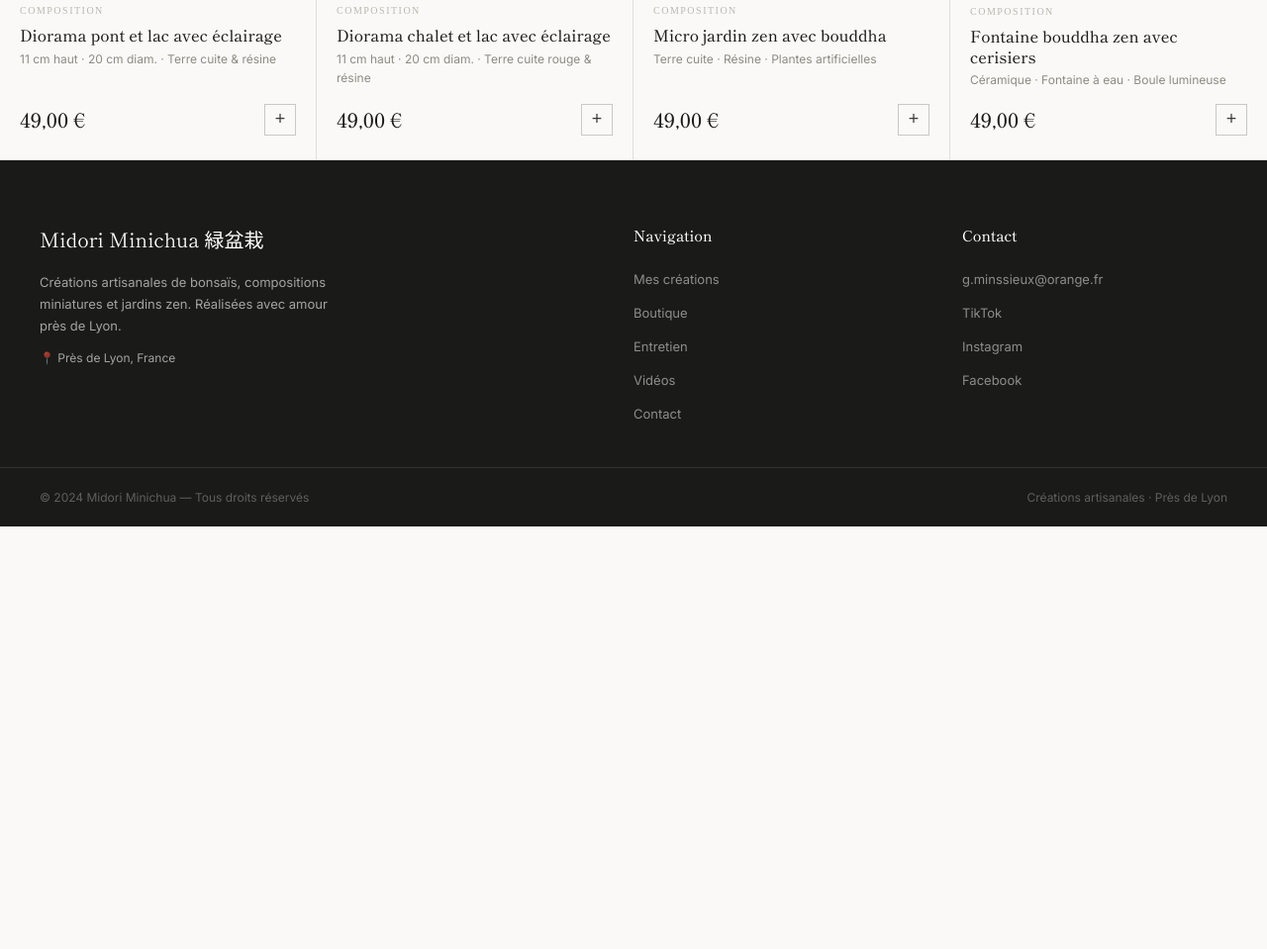
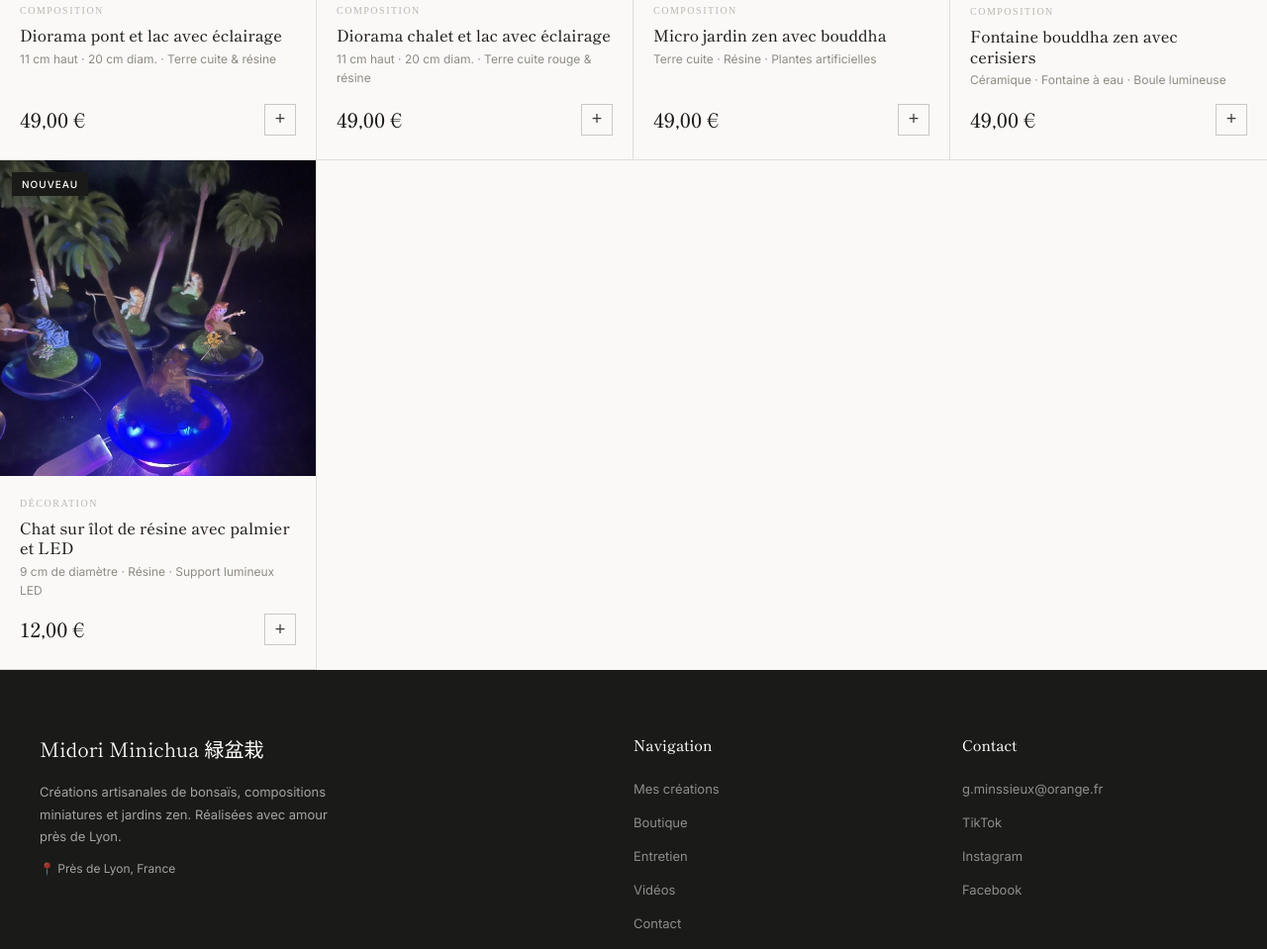
Before and after one commit to AlexisMinssieux/midori-minichua, a website: page boutique.html in a window 1280 px wide. Shown: the part 1881-2840 px from the top of the page at 99% size. Before the commit the page ends 2413 px from the top, so only its background shows below. Drawn offline with Linux system fonts and the light colour scheme.

Commit message:
Ajout produit : Chat sur îlot de résine avec palmier et LED (12€)
Co-Authored-By: Claude Opus 4.8 <noreply@anthropic.com>

```diff
--- a/boutique.html
+++ b/boutique.html
@@ -357,6 +357,19 @@ const products = [
     imgs: ["img/fontaine-bouddha-1.jpg", "img/fontaine-bouddha-2.jpg", "img/fontaine-bouddha-3.jpg"],
     tags: ["Fontaine", "Bouddha", "Cerisier"],
     desc: "Fontaine zen d'intérieur dans une vasque en céramique blanche : statue de bouddha en méditation, boule de verre lumineuse, cerisiers en fleurs roses, mousse et fleurs colorées. Circulation d'eau avec pompe. Pièce unique faite main. Livraison dès 6,49 € ou remise en main propre à Saint-Genis-Laval."
+  },
+  {
+    id: 13,
+    name: "Chat sur îlot de résine avec palmier et LED",
+    species: "Décoration",
+    age: "9 cm de diamètre · Résine · Support lumineux LED",
+    price: 12,
+    tag: "Nouveau",
+    category: "accessoire",
+    img: "img/chats-resine-led-1.jpg",
+    imgs: ["img/chats-resine-led-1.jpg", "img/chats-resine-led-2.jpg"],
+    tags: ["Chat", "Résine", "LED"],
+    desc: "Petit îlot décoratif en résine de 9 cm de diamètre : figurine de chat, palmier miniature, mousse et socle lumineux à LED. Modèles de chats variés. Idéal sur un bureau ou une étagère. Livraison dès 4,99 € ou remise en main propre à Saint-Genis-Laval."
   }
 ];
 
```
Also changed, not shown: img/chats-resine-led-1.jpg (added), img/chats-resine-led-2.jpg (added).
